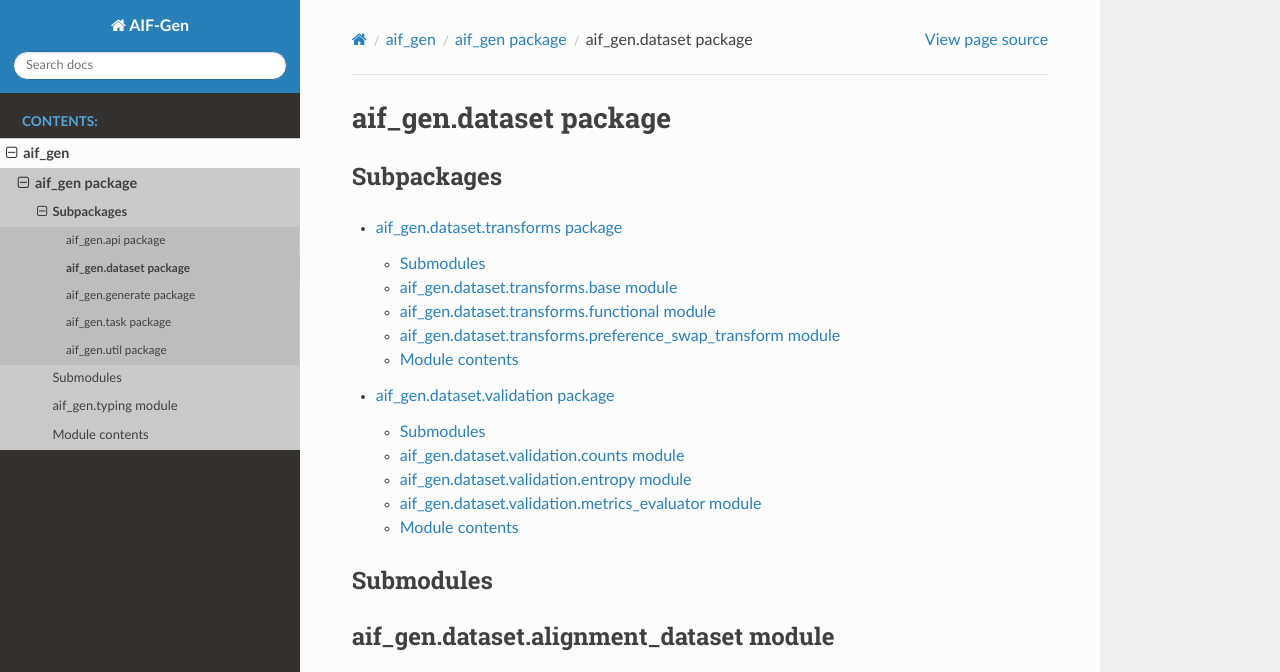
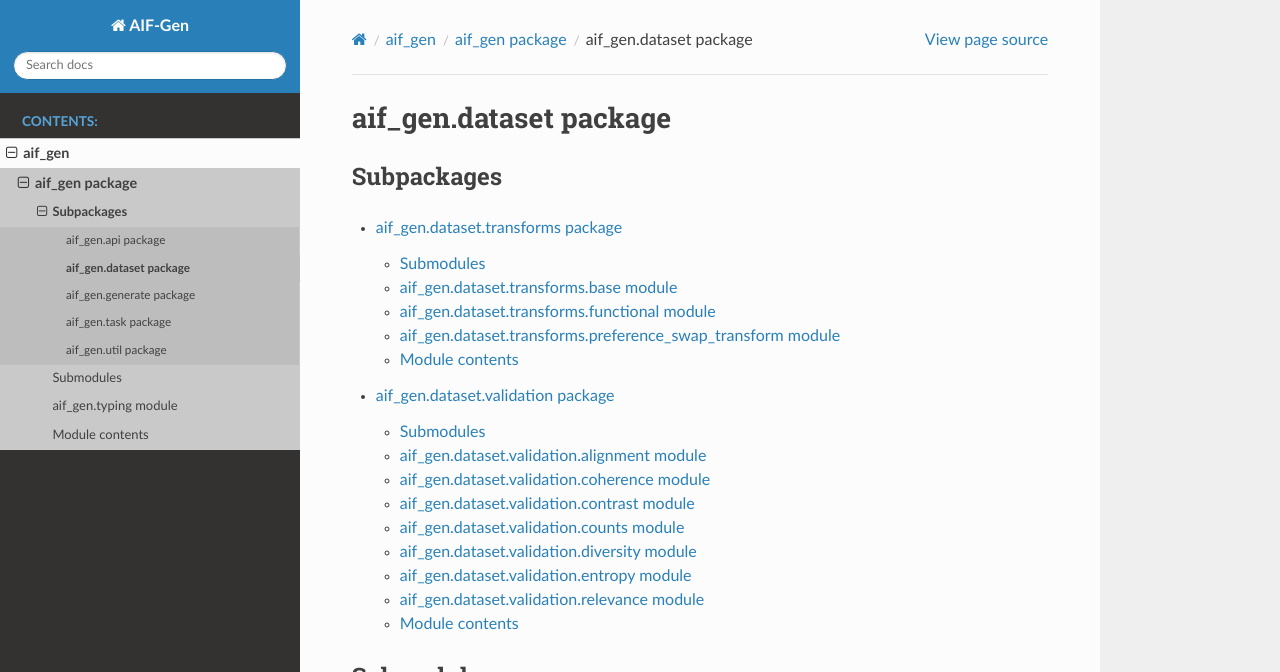
Before and after one commit to amgadelgamal/AIF-Gen, a Sphinx documentation site: the page built from docs/source/aif_gen.dataset.rst, in a window 1280 px wide and 900 px high, cut to the strip 0-672 px from the top of the window. Built offline with Sphinx 7.4.7 and the Read the Docs theme 3.1.0, drawn with Linux system fonts in a browser that asks for light colours.

Commit message:
Upload new documentation

```diff
--- a/docs/source/aif_gen.dataset.validation.rst
+++ b/docs/source/aif_gen.dataset.validation.rst
@@ -4,10 +4,42 @@ aif\_gen.dataset.validation package
 Submodules
 ----------
 
+aif\_gen.dataset.validation.alignment module
+--------------------------------------------
+
+.. automodule:: aif_gen.dataset.validation.alignment
+   :members:
+   :undoc-members:
+   :show-inheritance:
+
+aif\_gen.dataset.validation.coherence module
+--------------------------------------------
+
+.. automodule:: aif_gen.dataset.validation.coherence
+   :members:
+   :undoc-members:
+   :show-inheritance:
+
+aif\_gen.dataset.validation.contrast module
+-------------------------------------------
+
+.. automodule:: aif_gen.dataset.validation.contrast
+   :members:
+   :undoc-members:
+   :show-inheritance:
+
 aif\_gen.dataset.validation.counts module
 -----------------------------------------
 
 .. automodule:: aif_gen.dataset.validation.counts
+   :members:
+   :undoc-members:
+   :show-inheritance:
+
+aif\_gen.dataset.validation.diversity module
+--------------------------------------------
+
+.. automodule:: aif_gen.dataset.validation.diversity
    :members:
    :undoc-members:
    :show-inheritance:
@@ -20,10 +52,10 @@ aif\_gen.dataset.validation.entropy module
    :undoc-members:
    :show-inheritance:
 
-aif\_gen.dataset.validation.metrics\_evaluator module
------------------------------------------------------
+aif\_gen.dataset.validation.relevance module
+--------------------------------------------
 
-.. automodule:: aif_gen.dataset.validation.metrics_evaluator
+.. automodule:: aif_gen.dataset.validation.relevance
    :members:
    :undoc-members:
    :show-inheritance:
```
